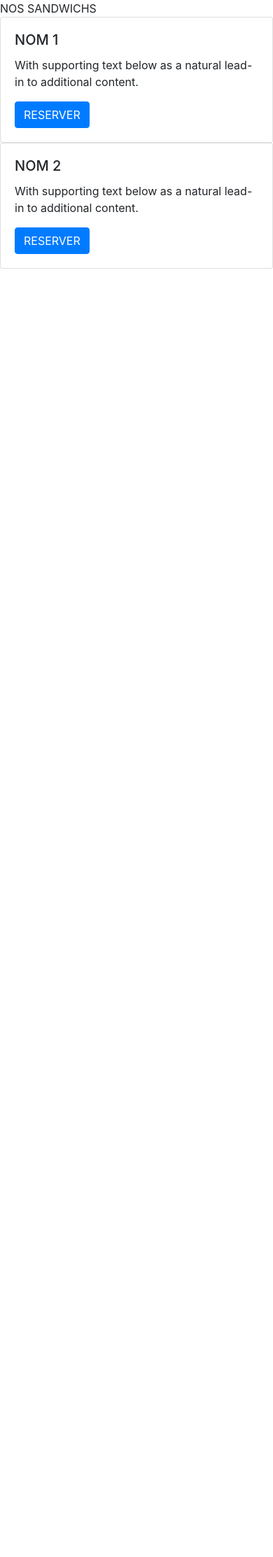
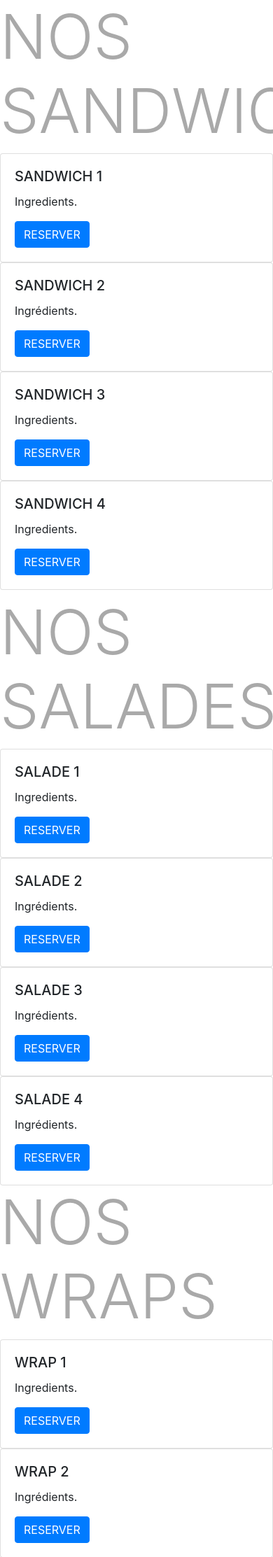
Before and after one commit to apogrll/ProjetWebFinal, a Flask app: page /accueil in a window 390 px wide; the page is wider, and only the part inside the window is pictured. Shown: the part 56-2281 px from the top of that part at 70% size. Before the commit the page ends 440 px from the top of that part, so only its background shows below. Run offline with Flask 2, Linux system fonts and the light colour scheme; some libraries are stand-ins or nearby versions.

Commit message:
Update Accueil.html.jinja2
amélioration accueil

```diff
--- a/templates/Accueil.html.jinja2
+++ b/templates/Accueil.html.jinja2
@@ -7,26 +7,167 @@
 
 {% block body %}
 
-NOS SANDWICHS
-
-
+    <h1 class="display-2" style="color: darkgrey" style="font-weight: bold"> NOS SANDWICHS</h1>
 
     <div class="row">
         <div class="col-sm-3">
             <div class="card">
                 <div class="card-body">
-                <h5 class="card-title"> NOM 1</h5>
-                <p class="card-text">With supporting text below as a natural lead-in to additional content.</p>
-                <a href="#" class="btn btn-primary">RESERVER</a>
+                    <h5 class="card-title"> SANDWICH 1</h5>
+                    <p class="card-text">Ingredients.</p>
+                    <a href="{{ url_for("reservation") }}" class="btn btn-primary">RESERVER</a>
                 </div>
             </div>
         </div>
         <div class="col-sm-3">
             <div class="card">
                 <div class="card-body">
-                <h5 class="card-title"> NOM 2 </h5>
-                <p class="card-text">With supporting text below as a natural lead-in to additional content.</p>
-                <a href="#" class="btn btn-primary"> RESERVER </a>
+                    <h5 class="card-title"> SANDWICH 2 </h5>
+                    <p class="card-text">Ingrédients.</p>
+                    <a href="{{ url_for("reservation") }}" class="btn btn-primary"> RESERVER </a>
+                </div>
+            </div>
+        </div>
+        <div class="col-sm-3">
+            <div class="card">
+                <div class="card-body">
+                    <h5 class="card-title"> SANDWICH 3</h5>
+                    <p class="card-text">Ingredients.</p>
+                    <a href="{{ url_for("reservation") }}" class="btn btn-primary">RESERVER</a>
+                </div>
+            </div>
+        </div>
+        <div class="col-sm-3">
+            <div class="card">
+                <div class="card-body">
+                    <h5 class="card-title"> SANDWICH 4</h5>
+                    <p class="card-text">Ingredients.</p>
+                    <a href="{{ url_for("reservation") }}" class="btn btn-primary">RESERVER</a>
+                </div>
+            </div>
+        </div>
+    </div>
+
+    <h1></h1>
+
+    <h1 class="display-2" style="color: darkgrey" style="font-weight: bold"> NOS SALADES</h1>
+
+    <div class="row">
+        <div class="col-sm-3">
+            <div class="card">
+                <div class="card-body">
+                    <h5 class="card-title"> SALADE 1</h5>
+                    <p class="card-text">Ingredients.</p>
+                    <a href="{{ url_for("reservation") }}" class="btn btn-primary">RESERVER</a>
+                </div>
+            </div>
+        </div>
+        <div class="col-sm-3">
+            <div class="card">
+                <div class="card-body">
+                    <h5 class="card-title"> SALADE 2 </h5>
+                    <p class="card-text">Ingrédients.</p>
+                    <a href="{{ url_for("reservation") }}" class="btn btn-primary"> RESERVER </a>
+                </div>
+            </div>
+        </div>
+        <div class="col-sm-3">
+            <div class="card">
+                <div class="card-body">
+                    <h5 class="card-title"> SALADE 3</h5>
+                    <p class="card-text">Ingrédients.</p>
+                    <a href="{{ url_for("reservation") }}" class="btn btn-primary"> RESERVER </a>
+                </div>
+            </div>
+        </div>
+        <div class="col-sm-3">
+            <div class="card">
+                <div class="card-body">
+                    <h5 class="card-title"> SALADE 4 </h5>
+                    <p class="card-text">Ingrédients.</p>
+                    <a href="{{ url_for("reservation") }}" class="btn btn-primary"> RESERVER </a>
+                </div>
+            </div>
+        </div>
+    </div>
+
+    <h1 class="display-2" style="color: darkgrey" style="font-weight: bold"> NOS WRAPS</h1>
+
+    <div class="row">
+        <div class="col-sm-3">
+            <div class="card">
+                <div class="card-body">
+                    <h5 class="card-title"> WRAP 1</h5>
+                    <p class="card-text">Ingredients.</p>
+                    <a href="{{ url_for("reservation") }}" class="btn btn-primary">RESERVER</a>
+                </div>
+            </div>
+        </div>
+        <div class="col-sm-3">
+            <div class="card">
+                <div class="card-body">
+                    <h5 class="card-title"> WRAP 2 </h5>
+                    <p class="card-text">Ingrédients.</p>
+                    <a href="{{ url_for("reservation") }}" class="btn btn-primary"> RESERVER </a>
+                </div>
+            </div>
+        </div>
+        <div class="col-sm-3">
+            <div class="card">
+                <div class="card-body">
+                    <h5 class="card-title"> WRAP 3</h5>
+                    <p class="card-text">Ingredients.</p>
+                    <a href="{{ url_for("reservation") }}" class="btn btn-primary">RESERVER</a>
+                </div>
+            </div>
+        </div>
+        <div class="col-sm-3">
+            <div class="card">
+                <div class="card-body">
+                    <h5 class="card-title"> WRAP 4</h5>
+                    <p class="card-text">Ingredients.</p>
+                    <a href="{{ url_for("reservation") }}" class="btn btn-primary">RESERVER</a>
+                </div>
+            </div>
+        </div>
+    </div>
+
+    <h1 class="display-2" style="color: darkgrey" style="font-weight: bold"> POUR LES VEGETARIENS</h1>
+
+    <div class="row">
+        <div class="col-sm-3">
+            <div class="card">
+                <div class="card-body">
+                    <h5 class="card-title"> VEGE 1</h5>
+                    <p class="card-text">Ingredients.</p>
+                    <a href="{{ url_for("reservation") }}" class="btn btn-primary">RESERVER</a>
+                </div>
+            </div>
+        </div>
+        <div class="col-sm-3">
+            <div class="card">
+                <div class="card-body">
+                    <h5 class="card-title"> VEGE 2 </h5>
+                    <p class="card-text">Ingrédients.</p>
+                    <a href="{{ url_for("reservation") }}" class="btn btn-primary"> RESERVER </a>
+                </div>
+            </div>
+        </div>
+        <div class="col-sm-3">
+            <div class="card">
+                <div class="card-body">
+                    <h5 class="card-title"> VEGE 3</h5>
+                    <p class="card-text">Ingredients.</p>
+                    <a href="{{ url_for("reservation") }}" class="btn btn-primary">RESERVER</a>
+                </div>
+            </div>
+        </div>
+        <div class="col-sm-3">
+            <div class="card">
+                <div class="card-body">
+                    <h5 class="card-title"> VEGE 4</h5>
+                    <p class="card-text">Ingredients.</p>
+                    <a href="{{ url_for("reservation") }}" class="btn btn-primary">RESERVER</a>
                 </div>
             </div>
         </div>
```
Lines whose indentation alone changed are shown as unchanged.
